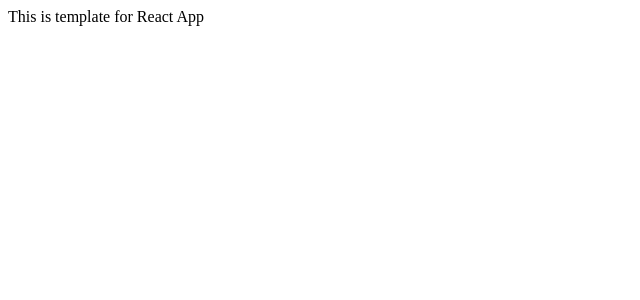
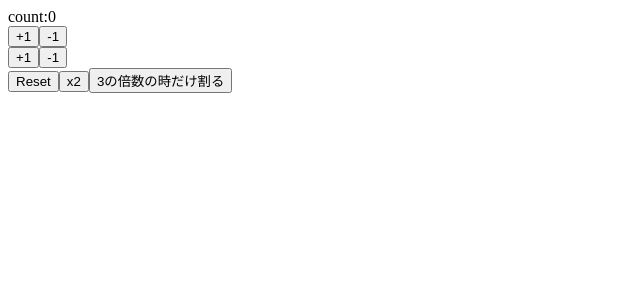
Before and after one commit to kirinnsan/react-hooks-sample, a React (Create React App) app: page / in a window 1280 px wide. Shown: the top 300 px of the page, without its empty margins (0-640 px from the left). Built offline with nearby package versions, Linux system fonts and the light colour scheme.

Commit message:
useState sample

```diff
--- a/src/App.js
+++ b/src/App.js
@@ -1,10 +1,35 @@
-import React from 'react';
+import React, { useState } from 'react';
 
 const App = () => {
+  const [count, setCount] = useState(0);
+
+  const increment = () => setCount(count + 1);
+  const decrement = () => setCount(count - 1)
+  const increment2 = () => setCount(previousCount => previousCount + 1)
+  const decrement2 = () => setCount(previousCount => previousCount - 1)
+  const reset = () => setCount(0);
+  const double = () => setCount(count * 2);
+  const drive3 = () => setCount(previousCount =>
+    previousCount % 3 === 0 ? previousCount / 3 : previousCount
+  );
+
   return (
-    <div>
-      This is template for React App
-    </div>
+    <>
+      <div>count:{count}</div>
+      <div>
+        <button onClick={increment}>+1</button>
+        <button onClick={decrement}>-1</button>
+      </div>
+      <div>
+        <button onClick={increment2}>+1</button>
+        <button onClick={decrement2}>-1</button>
+      </div>
+      <div>
+        <button onClick={reset}>Reset</button>
+        <button onClick={double}>x2</button>
+        <button onClick={drive3}>3の倍数の時だけ割る</button>
+      </div>
+    </>
   );
 }
 
```
